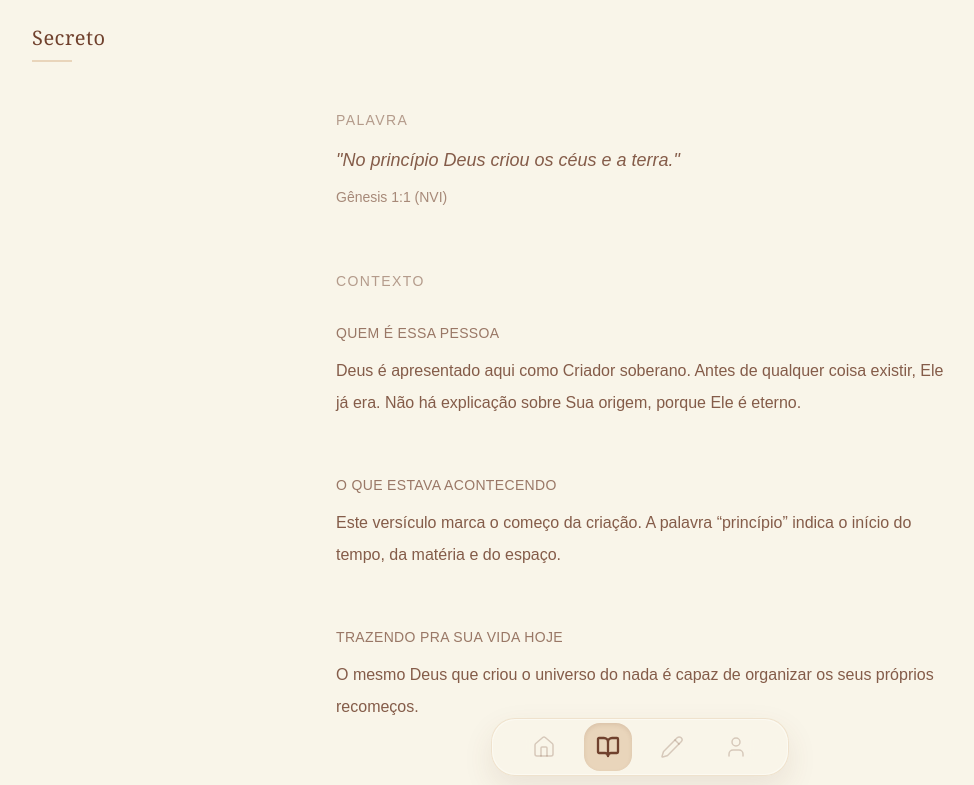
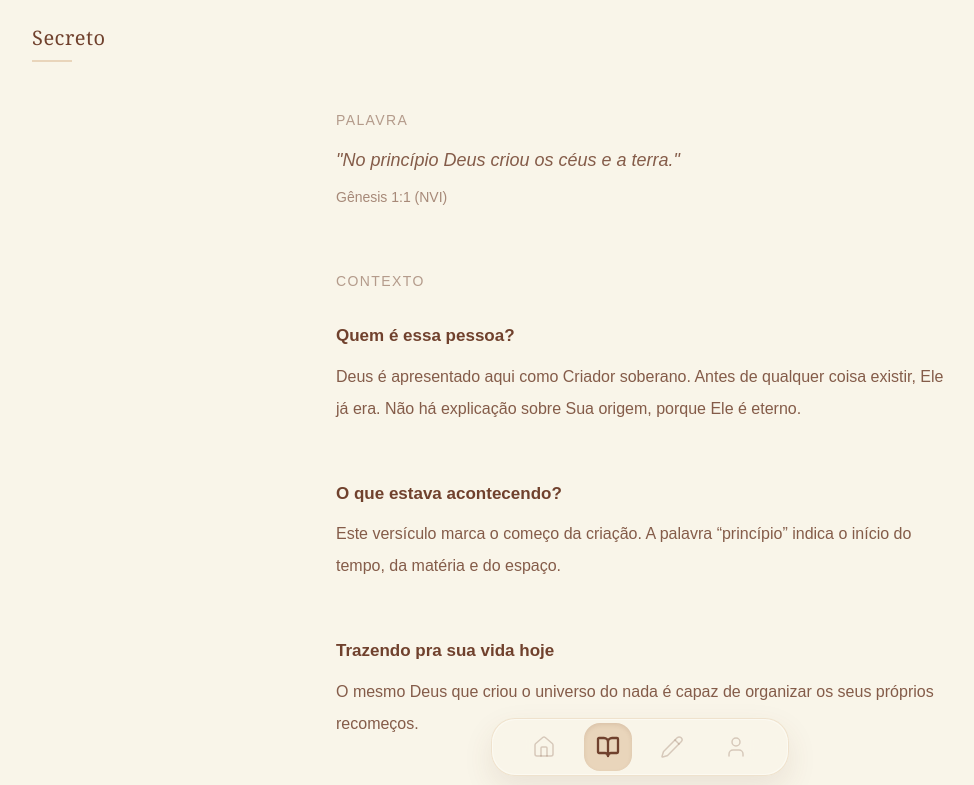
Before and after one commit to michelesannti/no-secreto, a Next.js app: page /secreto in a window 1280 px wide. Shown: the top 785 px of the page, without its empty margins (0-974 px from the left). Built offline with nearby package versions, Linux system fonts and the light colour scheme.

Commit message:
style: subtítulos em negrito para devocional íntimo estruturado

```diff
--- a/app/(app)/secreto/page.tsx
+++ b/app/(app)/secreto/page.tsx
@@ -40,8 +40,8 @@ export default function SecretoPage() {
 
             {/* QUEM */}
             <div>
-              <h2 className="text-sm uppercase tracking-wide text-[#70412d]/70 mb-3">
-                Quem é essa pessoa
+              <h2 className="font-semibold text-[17px] text-[#70412d] mb-3">
+                Quem é essa pessoa?
               </h2>
               <p className="leading-8 text-[#70412d]/85">
                 Deus é apresentado aqui como Criador soberano. Antes de qualquer
@@ -52,8 +52,8 @@ export default function SecretoPage() {
 
             {/* O QUE ESTAVA ACONTECENDO */}
             <div>
-              <h2 className="text-sm uppercase tracking-wide text-[#70412d]/70 mb-3">
-                O que estava acontecendo
+              <h2 className="font-semibold text-[17px] text-[#70412d] mb-3">
+                O que estava acontecendo?
               </h2>
               <p className="leading-8 text-[#70412d]/85">
                 Este versículo marca o começo da criação. A palavra “princípio”
@@ -63,7 +63,7 @@ export default function SecretoPage() {
 
             {/* TRAZENDO PRA VIDA */}
             <div>
-              <h2 className="text-sm uppercase tracking-wide text-[#70412d]/70 mb-3">
+              <h2 className="font-semibold text-[17px] text-[#70412d] mb-3">
                 Trazendo pra sua vida hoje
               </h2>
               <p className="leading-8 text-[#70412d]/85">
```
